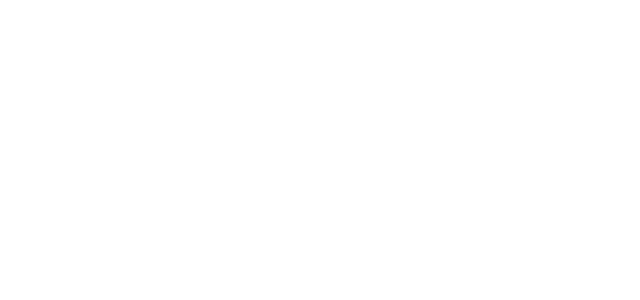
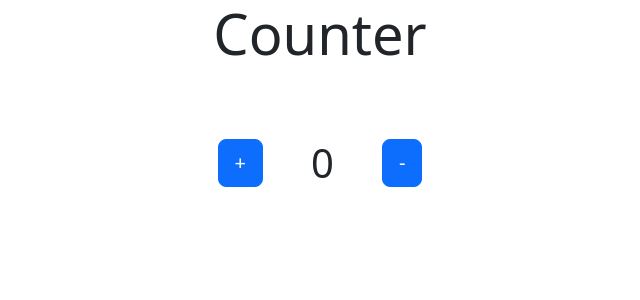
Before and after one commit to Ajithkrkd/react-redux, a React (Vite) app: page / in a window 1280 px wide. Shown: the top 300 px of the page, without its empty margins (320-960 px from the left). Built offline with nearby package versions, Linux system fonts and the light colour scheme.

Commit message:
created two reducers for counter

```diff
--- a/src/App.jsx
+++ b/src/App.jsx
@@ -1,6 +1,7 @@
 
 
 import './App.css'
+import Counter from './features/counter/Counter'
 
 function App() {
 
@@ -8,7 +9,7 @@
   return (
     <>
       <main>
-
+        <Counter/>
       </main>
     </>
   )
--- a/src/app/store.js
+++ b/src/app/store.js
@@ -1,8 +1,8 @@
-import {configureStore} from "@reduxjs/toolkit";
+import { configureStore } from "@reduxjs/toolkit";
+import  counterReducer  from "../features/counter/counterSlice";
 
 export const store = configureStore({
-
-        reducer:{
-
-        }
-    });
+  reducer: {
+    counter: counterReducer,
+  },
+});
--- /dev/null
+++ b/src/features/counter/Counter.jsx
@@ -0,0 +1,21 @@
+import { useSelector, useDispatch } from 'react-redux';
+import { increment, decrement } from './counterSlice';
+import 'bootstrap/dist/css/bootstrap.min.css';
+
+function Counter() {
+    const count = useSelector((state) => state.counter.count);
+    const dispatch = useDispatch();
+
+    return (
+        <section className="d-flex flex-column justify-content-center align-items-center">
+            <h1 className="display-4 mb-4">Counter</h1>
+            <div className="d-flex justify-content-center align-items-center">
+                <button className="btn btn-primary btn-lg mr-3" onClick={() => { dispatch(increment()) }}>+</button>
+                <h1 className="m-0 p-5">{count}</h1>
+                <button className="btn btn-primary btn-lg ml-3" onClick={() => { dispatch(decrement()) }}>-</button>
+            </div>
+        </section>
+    );
+}
+
+export default Counter;
--- /dev/null
+++ b/src/features/counter/counterSlice.js
@@ -0,0 +1,19 @@
+import { createSlice } from "@reduxjs/toolkit";
+
+const initialState = {
+    count : 0
+}
+
+export const counterSlice = createSlice({
+    name: "counter",
+    initialState,
+    reducers: {
+
+        increment: (state) => {state.count += 1},
+        decrement: (state) => {state.count -= 1},
+
+    }
+})
+
+export const {increment,decrement} = counterSlice.actions;
+export default counterSlice.reducer;
```
